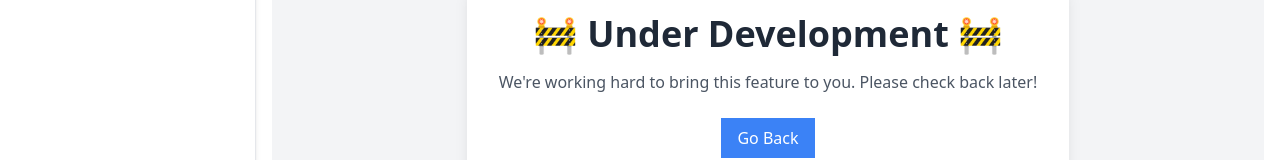
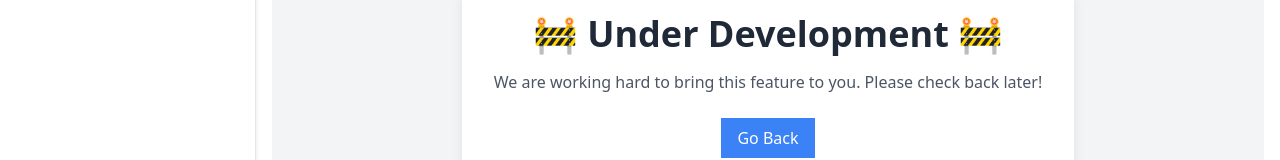
Before and after one commit to manojk765/HospitalManagementApp, a Next.js app: page /finance/expense-list in a window 1280 px wide. Shown: the part 330-490 px from the top of the page. Built offline with nearby package versions, Linux system fonts and the light colour scheme; no server answers.

Commit message:
Few More Changes

```diff
--- a/app/(home)/finance/expense-list/page.tsx
+++ b/app/(home)/finance/expense-list/page.tsx
@@ -6,7 +6,7 @@ const PlaceholderComponent: React.FC = () => {
       <div className="bg-white p-8 rounded-lg shadow-lg text-center">
         <h1 className="text-4xl font-bold text-gray-800 mb-4">🚧 Under Development 🚧</h1>
         <p className="text-gray-600">
-          We're working hard to bring this feature to you. Please check back later!
+          We are working hard to bring this feature to you. Please check back later!
         </p>
         <button
           onClick={() => window.history.back()}
--- a/app/(home)/finance/expense/edit/[id]/EditExpenseForm.tsx
+++ b/app/(home)/finance/expense/edit/[id]/EditExpenseForm.tsx
@@ -46,7 +46,7 @@ export default function EditExpenseForm({ id }: EditExpenseFormProps) {
     if (id) {
       fetchExpense();
     }
-  }, [id]);
+  }, [id, fetchExpense]);
 
   const handleSubmit = async (e: React.FormEvent) => {
     e.preventDefault();
```
